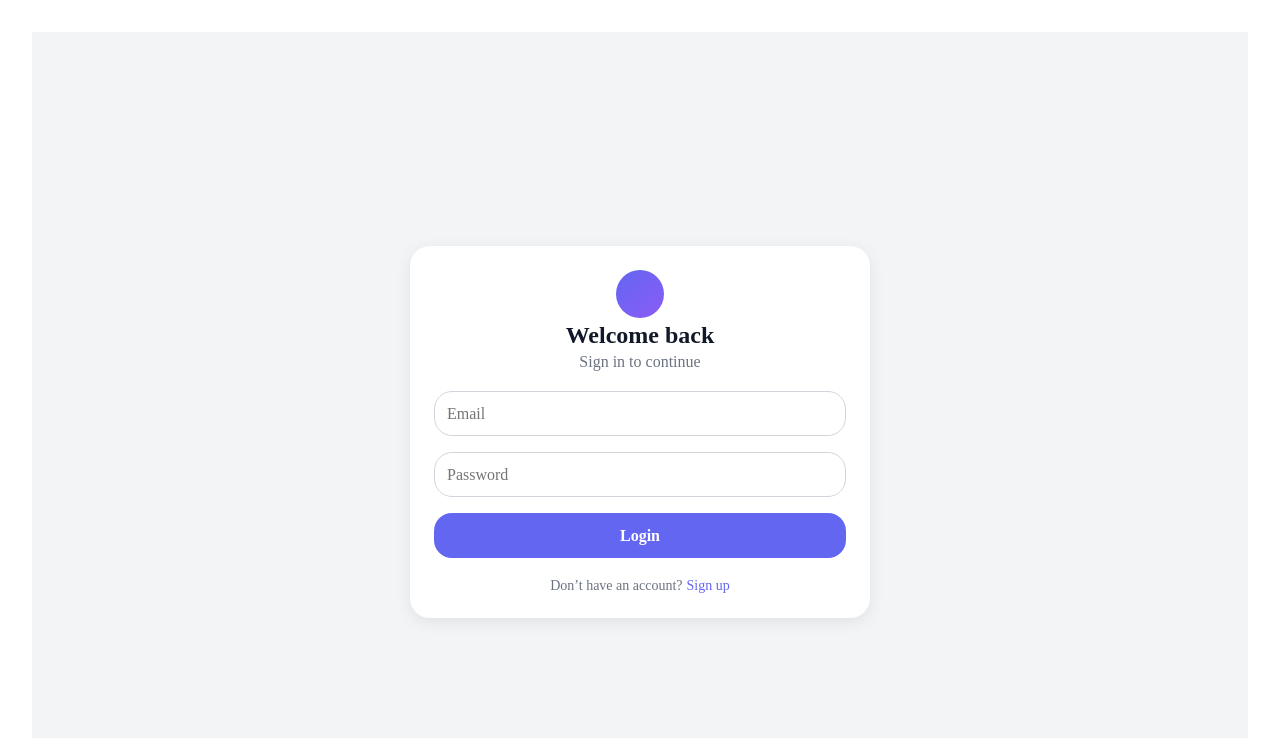
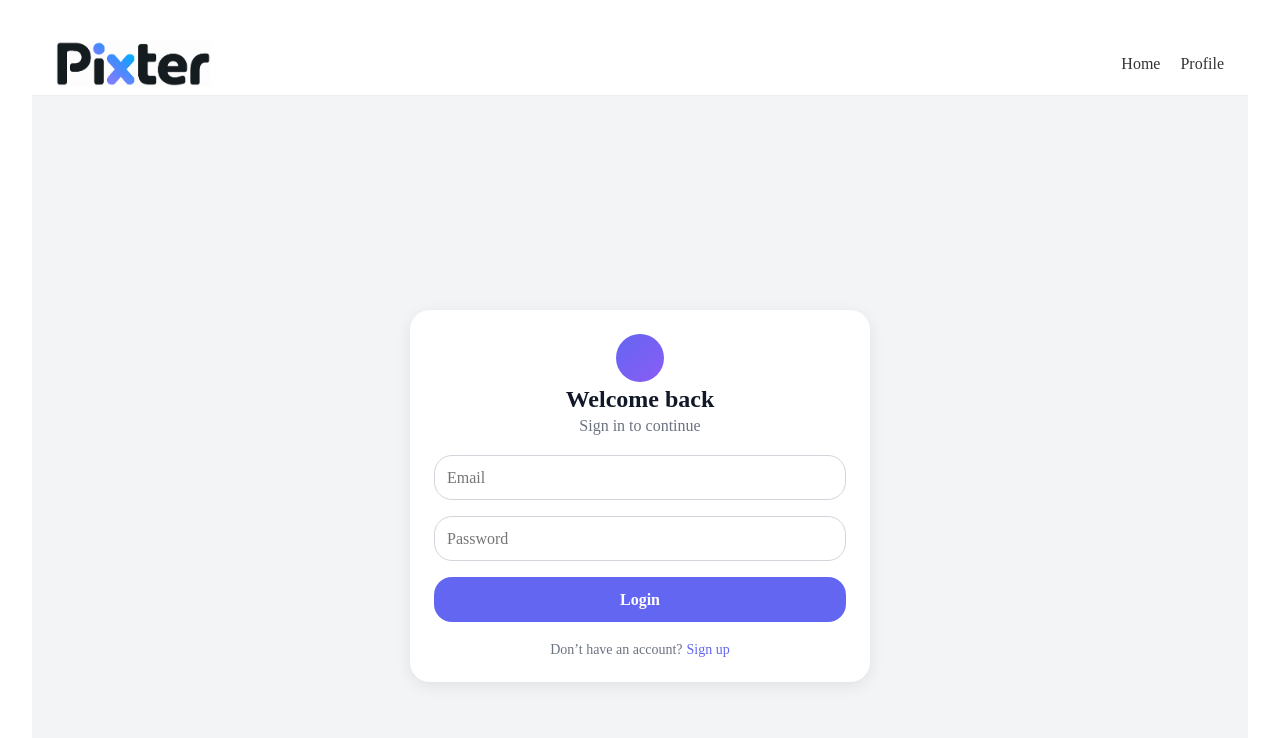
Before and after one commit to NStefanchuk/Pixter, a React (Vite) app: page /auth in a window 1280 px wide. Shown: the top 738 px of the page. Built offline with nearby package versions, Linux system fonts and the light colour scheme.

Commit message:
logo added

```diff
--- a/src/App.tsx
+++ b/src/App.tsx
@@ -4,10 +4,12 @@ import Authorization from './pages/Authorization'
 import { Toaster } from 'react-hot-toast'
 import Profile from './pages/Profile'
 import Main from './pages/Main'
+import Header from './components/Header'
 
 function App() {
   return (
     <>
+    <Header />
       <Routes>
         <Route path="/" element={<Main />} />
         <Route path="/auth" element={<Authorization />} />
--- /dev/null
+++ b/src/components/Header.tsx
@@ -0,0 +1,21 @@
+import { Link } from 'react-router-dom'
+import styles from '../styles/header.module.css'
+import logo from '../assets/logo.png'
+
+const Header = () => {
+  return (
+    <header className={styles.header}>
+      <Link to="/" className={styles.logoLink}>
+        <span className={styles.logoWrapper}>
+          <img src={logo} alt="Pixter logo" className={styles.logo} />
+        </span>
+      </Link>
+      <nav className={styles.nav}>
+        <Link to="/">Home</Link>
+        <Link to="/profile/u_9f2a">Profile</Link>
+      </nav>
+    </header>
+  )
+}
+
+export default Header
--- /dev/null
+++ b/src/styles/header.module.css
@@ -0,0 +1,64 @@
+.header {
+  height: 64px;
+  display: flex;
+  align-items: center;
+  justify-content: space-between;
+  padding: 0 1.5rem;
+  background: #fff;
+  border-bottom: 1px solid #eee;
+  box-sizing: border-box;
+}
+
+
+.logoLink {
+  height: 100%;
+  display: flex;
+  align-items: center;
+}
+
+.logoWrapper {
+  height: 100%;
+  display: flex;
+  align-items: center;
+}
+
+.logo {
+  height: 70%;
+  width: auto;
+  object-fit: contain;
+  display: block;
+}
+
+
+
+.nav {
+  display: flex;
+  align-items: center;
+  gap: 1.25rem;
+}
+
+.nav a {
+  text-decoration: none;
+  font-weight: 500;
+  color: #333;
+  transition: color 0.2s ease;
+}
+
+.nav a:hover {
+  color: #007bff;
+}
+
+
+@media (max-width: 480px) {
+  .header {
+    padding: 0.5rem 1rem;
+  }
+
+  .nav {
+    gap: 0.75rem;
+  }
+
+  .logo {
+    height: 28px;
+  }
+}
```
Also changed, not shown: src/assets/logo.png (added).
